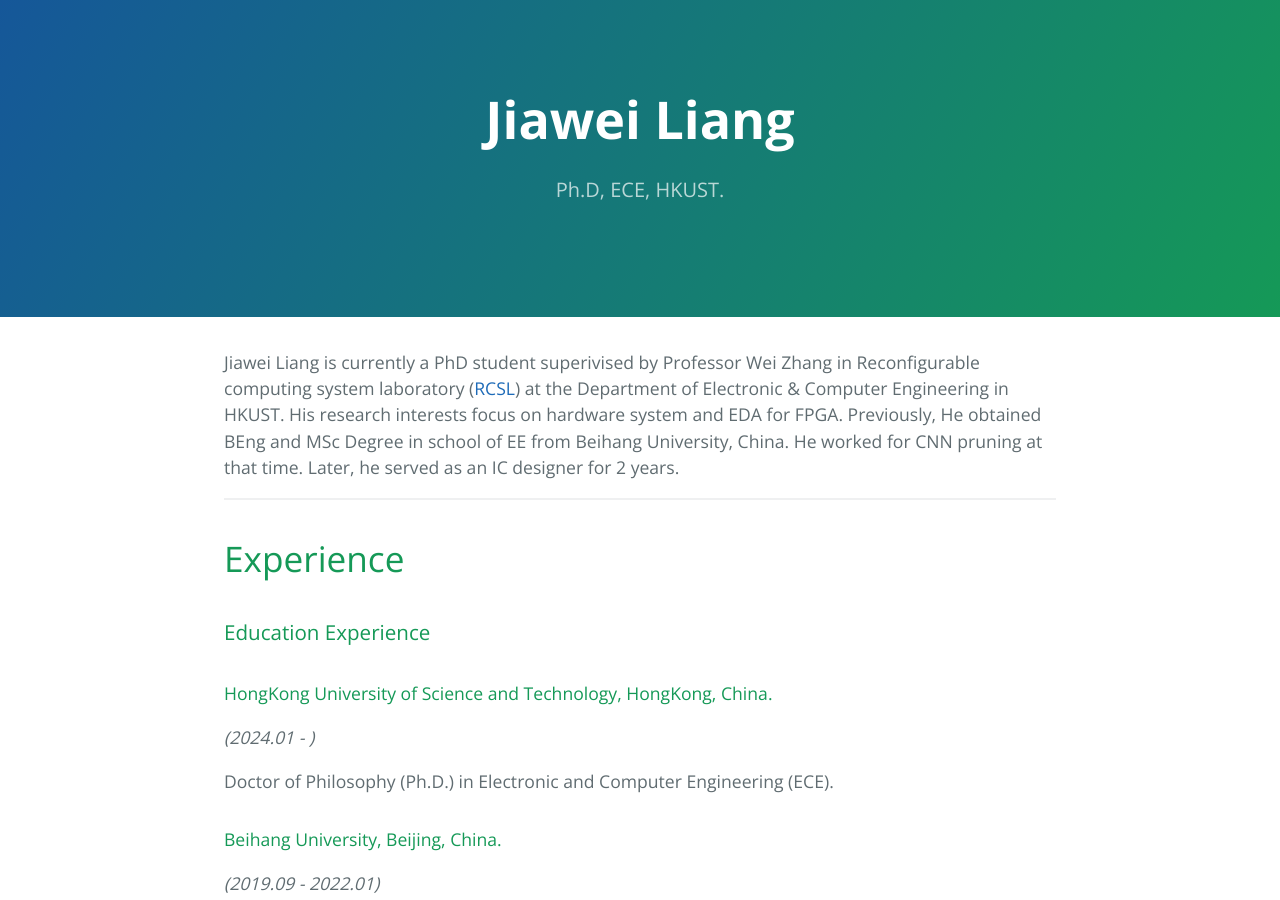
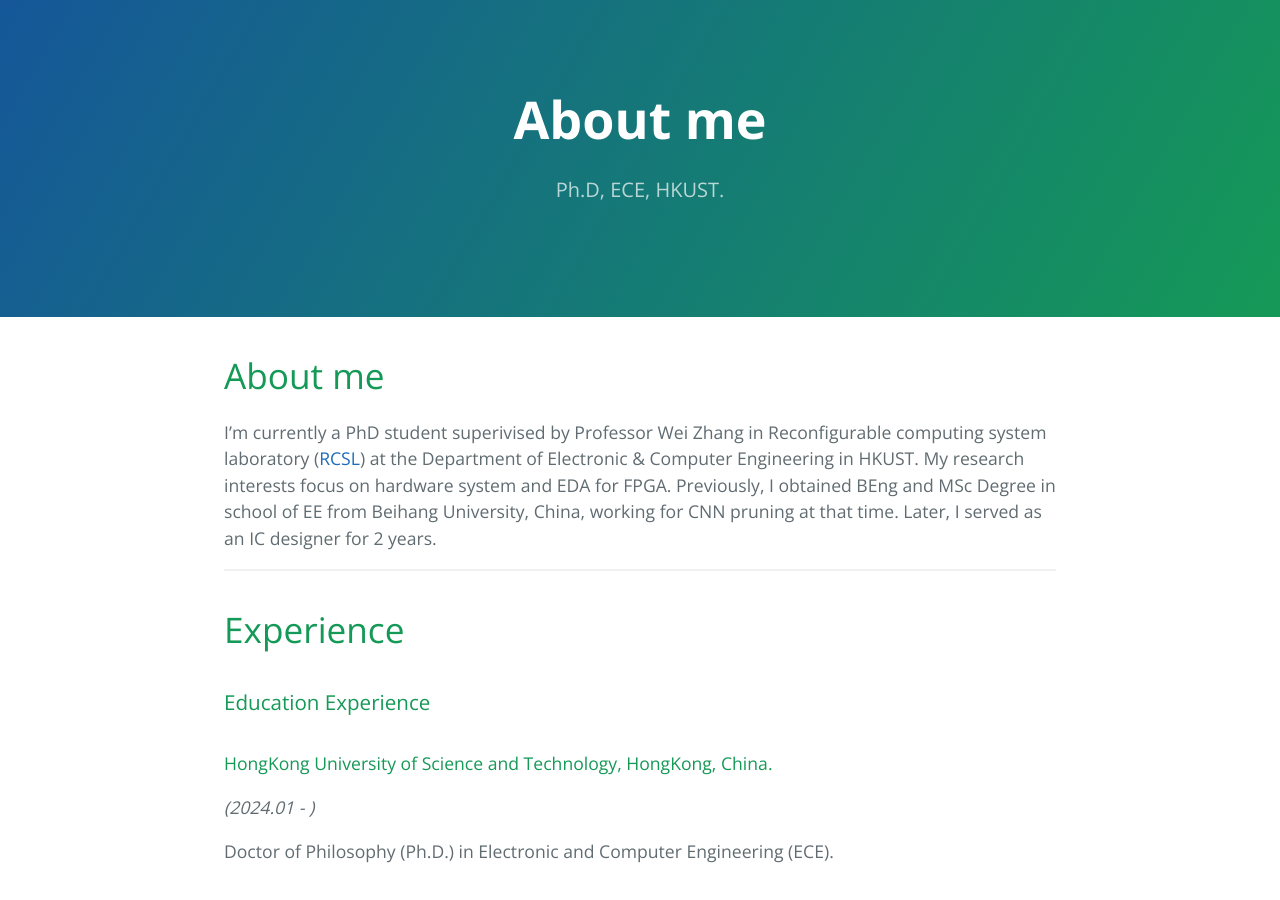
Before and after one commit to MasLiang/MasLiang.github.io, a Jekyll site: the page built from index.md, in a window 1280 px wide and 900 px high. Built offline with Jekyll 4.4.1, drawn with Linux system fonts in a browser that asks for light colours; our own code applies the rules of GitHub Pages for plain Markdown files.

Commit message:
change some details

```diff
--- a/index.md
+++ b/index.md
@@ -1,6 +1,7 @@
+# About me
 
-Jiawei Liang is currently a PhD student superivised by Professor Wei Zhang in Reconfigurable computing system laboratory ([RCSL](https://eeweiz.home.ece.ust.hk/)) at the Department of Electronic & Computer Engineering in HKUST. His research interests focus on hardware system and EDA for FPGA.
-Previously, He obtained BEng and MSc Degree in school of EE from Beihang University, China. He worked for CNN pruning at that time. Later, he served as an IC designer for 2 years.
+I'm currently a PhD student superivised by Professor Wei Zhang in Reconfigurable computing system laboratory ([RCSL](https://eeweiz.home.ece.ust.hk/)) at the Department of Electronic & Computer Engineering in HKUST. My research interests focus on hardware system and EDA for FPGA.
+Previously, I obtained BEng and MSc Degree in school of EE from Beihang University, China, working for CNN pruning at that time. Later, I served as an IC designer for 2 years.
 
 * * *
 
```
